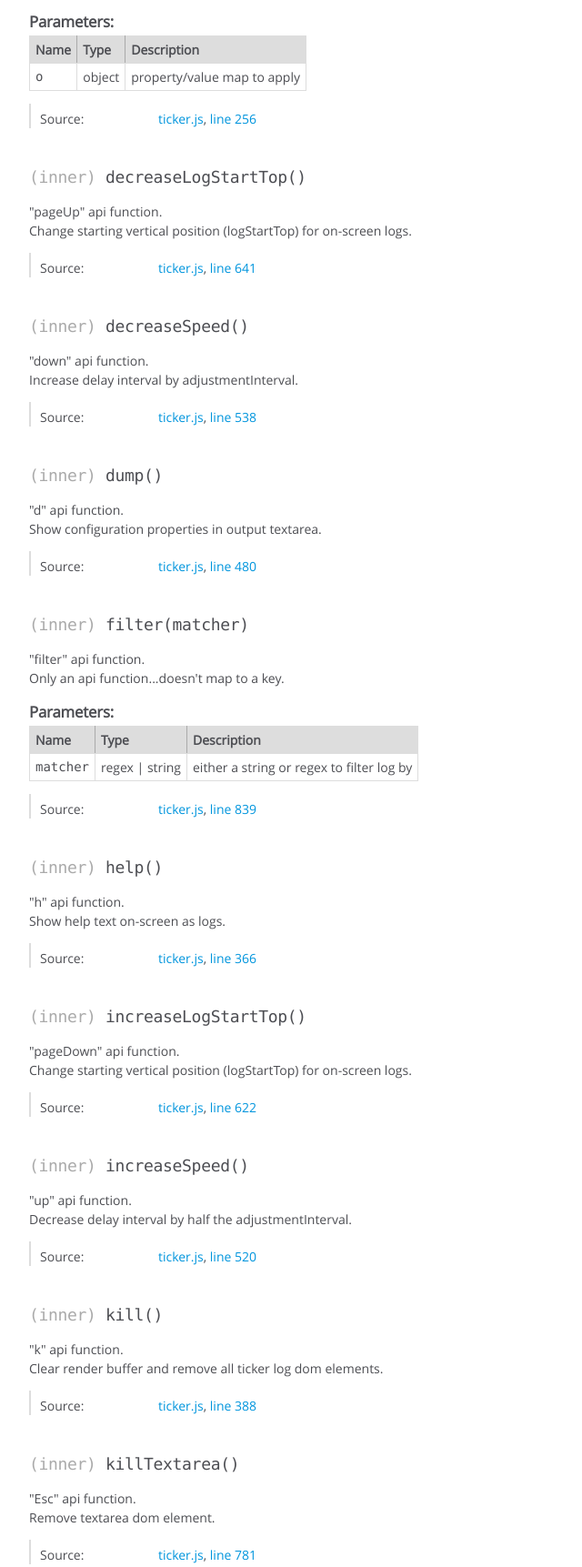
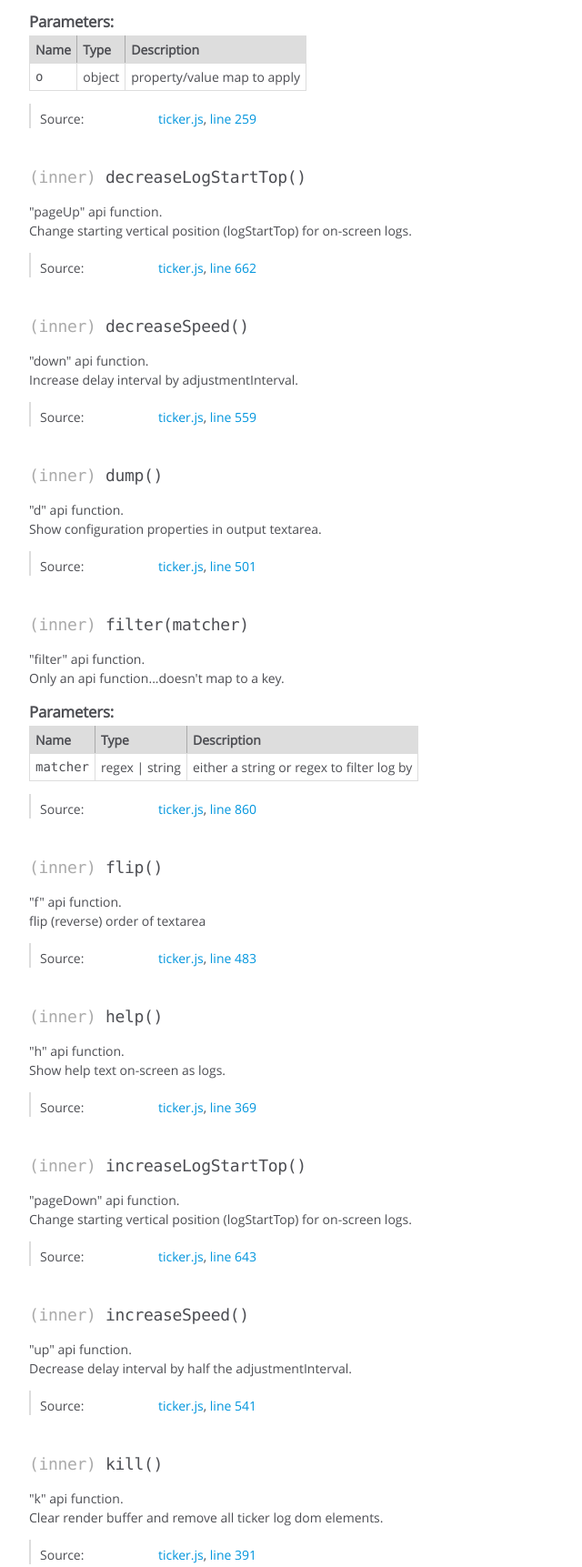
Before and after one commit to jonbri/ticker-log, a plain HTML site: page jsdoc/module-ticker-log.html in a window 1280 px wide. Shown: the part 697-2420 px from the top of the page at 91% size, without its empty margins (0-640 px from the left). Drawn offline with Linux system fonts and the light colour scheme.

Commit message:
bump to 1.1.2

```diff
--- a/jsdoc/module-ticker-log.html
+++ b/jsdoc/module-ticker-log.html
@@ -259,7 +259,7 @@ window.ticker.config({
 
     <dt class="tag-source">Source:</dt>
     <dd class="tag-source"><ul class="dummy"><li>
-        <a href="ticker.js.html">ticker.js</a>, <a href="ticker.js.html#line256">line 256</a>
+        <a href="ticker.js.html">ticker.js</a>, <a href="ticker.js.html#line259">line 259</a>
     </li></ul></dd>
 
 
@@ -342,7 +342,7 @@ Change starting vertical position (logStartTop) for on-screen logs.
 
     <dt class="tag-source">Source:</dt>
     <dd class="tag-source"><ul class="dummy"><li>
-        <a href="ticker.js.html">ticker.js</a>, <a href="ticker.js.html#line641">line 641</a>
+        <a href="ticker.js.html">ticker.js</a>, <a href="ticker.js.html#line662">line 662</a>
     </li></ul></dd>
 
 
@@ -425,7 +425,7 @@ Increase delay interval by adjustmentInterval.
 
     <dt class="tag-source">Source:</dt>
     <dd class="tag-source"><ul class="dummy"><li>
-        <a href="ticker.js.html">ticker.js</a>, <a href="ticker.js.html#line538">line 538</a>
+        <a href="ticker.js.html">ticker.js</a>, <a href="ticker.js.html#line559">line 559</a>
     </li></ul></dd>
 
 
@@ -508,7 +508,7 @@ Show configuration properties in output textarea.
 
     <dt class="tag-source">Source:</dt>
     <dd class="tag-source"><ul class="dummy"><li>
-        <a href="ticker.js.html">ticker.js</a>, <a href="ticker.js.html#line480">line 480</a>
+        <a href="ticker.js.html">ticker.js</a>, <a href="ticker.js.html#line501">line 501</a>
     </li></ul></dd>
 
 
@@ -643,7 +643,90 @@ Only an api function...doesn't map to a key.
 
     <dt class="tag-source">Source:</dt>
     <dd class="tag-source"><ul class="dummy"><li>
-        <a href="ticker.js.html">ticker.js</a>, <a href="ticker.js.html#line839">line 839</a>
+        <a href="ticker.js.html">ticker.js</a>, <a href="ticker.js.html#line860">line 860</a>
+    </li></ul></dd>
+
+
+
+
+
+
+
+</dl>
+
+
+
+
+
+
+
+
+
+
+
+
+
+
+
+
+
+
+
+
+
+    <h4 class="name" id="~flip"><span class="type-signature">(inner) </span>flip<span class="signature">()</span><span class="type-signature"></span></h4>
+
+
+
+
+
+<div class="description">
+    "f" api function.<br>
+flip (reverse) order of textarea
+</div>
+
+
+
+
+
+
+
+
+
+
+
+
+
+<dl class="details">
+
+
+
+
+
+
+
+
+
+
+
+
+
+
+
+
+
+
+
+
+
+
+
+
+
+
+    <dt class="tag-source">Source:</dt>
+    <dd class="tag-source"><ul class="dummy"><li>
+        <a href="ticker.js.html">ticker.js</a>, <a href="ticker.js.html#line483">line 483</a>
     </li></ul></dd>
 
 
@@ -726,7 +809,7 @@ Show help text on-screen as logs.
 
     <dt class="tag-source">Source:</dt>
     <dd class="tag-source"><ul class="dummy"><li>
-        <a href="ticker.js.html">ticker.js</a>, <a href="ticker.js.html#line366">line 366</a>
+        <a href="ticker.js.html">ticker.js</a>, <a href="ticker.js.html#line369">line 369</a>
     </li></ul></dd>
 
 
@@ -809,7 +892,7 @@ Change starting vertical position (logStartTop) for on-screen logs.
 
     <dt class="tag-source">Source:</dt>
     <dd class="tag-source"><ul class="dummy"><li>
-        <a href="ticker.js.html">ticker.js</a>, <a href="ticker.js.html#line622">line 622</a>
+        <a href="ticker.js.html">ticker.js</a>, <a href="ticker.js.html#line643">line 643</a>
     </li></ul></dd>
 
 
@@ -892,7 +975,7 @@ Decrease delay interval by half the adjustmentInterval.
 
     <dt class="tag-source">Source:</dt>
     <dd class="tag-source"><ul class="dummy"><li>
-        <a href="ticker.js.html">ticker.js</a>, <a href="ticker.js.html#line520">line 520</a>
+        <a href="ticker.js.html">ticker.js</a>, <a href="ticker.js.html#line541">line 541</a>
     </li></ul></dd>
 
 
@@ -975,7 +1058,7 @@ Clear render buffer and remove all ticker log dom elements.
 
     <dt class="tag-source">Source:</dt>
     <dd class="tag-source"><ul class="dummy"><li>
-        <a href="ticker.js.html">ticker.js</a>, <a href="ticker.js.html#line388">line 388</a>
+        <a href="ticker.js.html">ticker.js</a>, <a href="ticker.js.html#line391">line 391</a>
     </li></ul></dd>
 
 
@@ -1058,7 +1141,7 @@ Remove textarea dom element.
 
     <dt class="tag-source">Source:</dt>
     <dd class="tag-source"><ul class="dummy"><li>
-        <a href="ticker.js.html">ticker.js</a>, <a href="ticker.js.html#line781">line 781</a>
+        <a href="ticker.js.html">ticker.js</a>, <a href="ticker.js.html#line802">line 802</a>
     </li></ul></dd>
 
 
@@ -1147,7 +1230,7 @@ Listen to all console invocations:
 
     <dt class="tag-source">Source:</dt>
     <dd class="tag-source"><ul class="dummy"><li>
-        <a href="ticker.js.html">ticker.js</a>, <a href="ticker.js.html#line868">line 868</a>
+        <a href="ticker.js.html">ticker.js</a>, <a href="ticker.js.html#line889">line 889</a>
     </li></ul></dd>
 
 
@@ -1232,7 +1315,7 @@ Show a textarea where macro can be edited.<br>
 
     <dt class="tag-source">Source:</dt>
     <dd class="tag-source"><ul class="dummy"><li>
-        <a href="ticker.js.html">ticker.js</a>, <a href="ticker.js.html#line684">line 684</a>
+        <a href="ticker.js.html">ticker.js</a>, <a href="ticker.js.html#line705">line 705</a>
     </li></ul></dd>
 
 
@@ -1315,7 +1398,7 @@ Change log container position and alignment of log dom elements.
 
     <dt class="tag-source">Source:</dt>
     <dd class="tag-source"><ul class="dummy"><li>
-        <a href="ticker.js.html">ticker.js</a>, <a href="ticker.js.html#line579">line 579</a>
+        <a href="ticker.js.html">ticker.js</a>, <a href="ticker.js.html#line600">line 600</a>
     </li></ul></dd>
 
 
@@ -1398,7 +1481,7 @@ Change log container position and alignment of log dom elements.
 
     <dt class="tag-source">Source:</dt>
     <dd class="tag-source"><ul class="dummy"><li>
-        <a href="ticker.js.html">ticker.js</a>, <a href="ticker.js.html#line556">line 556</a>
+        <a href="ticker.js.html">ticker.js</a>, <a href="ticker.js.html#line577">line 577</a>
     </li></ul></dd>
 
 
@@ -1482,7 +1565,7 @@ Order is determined by aChannels.
 
     <dt class="tag-source">Source:</dt>
     <dd class="tag-source"><ul class="dummy"><li>
-        <a href="ticker.js.html">ticker.js</a>, <a href="ticker.js.html#line746">line 746</a>
+        <a href="ticker.js.html">ticker.js</a>, <a href="ticker.js.html#line767">line 767</a>
     </li></ul></dd>
 
 
@@ -1615,7 +1698,7 @@ Show log text in the "output textarea".
 
     <dt class="tag-source">Source:</dt>
     <dd class="tag-source"><ul class="dummy"><li>
-        <a href="ticker.js.html">ticker.js</a>, <a href="ticker.js.html#line424">line 424</a>
+        <a href="ticker.js.html">ticker.js</a>, <a href="ticker.js.html#line427">line 427</a>
     </li></ul></dd>
 
 
@@ -1698,7 +1781,7 @@ Api function to show all saved log messages.
 
     <dt class="tag-source">Source:</dt>
     <dd class="tag-source"><ul class="dummy"><li>
-        <a href="ticker.js.html">ticker.js</a>, <a href="ticker.js.html#line467">line 467</a>
+        <a href="ticker.js.html">ticker.js</a>, <a href="ticker.js.html#line470">line 470</a>
     </li></ul></dd>
 
 
@@ -1781,7 +1864,7 @@ Toggle pauseMode config prop boolean.
 
     <dt class="tag-source">Source:</dt>
     <dd class="tag-source"><ul class="dummy"><li>
-        <a href="ticker.js.html">ticker.js</a>, <a href="ticker.js.html#line406">line 406</a>
+        <a href="ticker.js.html">ticker.js</a>, <a href="ticker.js.html#line409">line 409</a>
     </li></ul></dd>
 
 
@@ -1954,7 +2037,7 @@ window.ticker.print('lorum ipsum');
 
     <dt class="tag-source">Source:</dt>
     <dd class="tag-source"><ul class="dummy"><li>
-        <a href="ticker.js.html">ticker.js</a>, <a href="ticker.js.html#line292">line 292</a>
+        <a href="ticker.js.html">ticker.js</a>, <a href="ticker.js.html#line295">line 295</a>
     </li></ul></dd>
 
 
@@ -2110,7 +2193,7 @@ Only an api function...doesn't map to a key.
 
     <dt class="tag-source">Source:</dt>
     <dd class="tag-source"><ul class="dummy"><li>
-        <a href="ticker.js.html">ticker.js</a>, <a href="ticker.js.html#line660">line 660</a>
+        <a href="ticker.js.html">ticker.js</a>, <a href="ticker.js.html#line681">line 681</a>
     </li></ul></dd>
 
 
@@ -2194,7 +2277,7 @@ Only an api function...doesn't map to a key.
 
     <dt class="tag-source">Source:</dt>
     <dd class="tag-source"><ul class="dummy"><li>
-        <a href="ticker.js.html">ticker.js</a>, <a href="ticker.js.html#line824">line 824</a>
+        <a href="ticker.js.html">ticker.js</a>, <a href="ticker.js.html#line845">line 845</a>
     </li></ul></dd>
 
 
@@ -2280,7 +2363,7 @@ Only an api function...doesn't map to a key.
 
     <dt class="tag-source">Source:</dt>
     <dd class="tag-source"><ul class="dummy"><li>
-        <a href="ticker.js.html">ticker.js</a>, <a href="ticker.js.html#line797">line 797</a>
+        <a href="ticker.js.html">ticker.js</a>, <a href="ticker.js.html#line818">line 818</a>
     </li></ul></dd>
 
 
@@ -2413,7 +2496,7 @@ Execute macro.
 
     <dt class="tag-source">Source:</dt>
     <dd class="tag-source"><ul class="dummy"><li>
-        <a href="ticker.js.html">ticker.js</a>, <a href="ticker.js.html#line723">line 723</a>
+        <a href="ticker.js.html">ticker.js</a>, <a href="ticker.js.html#line744">line 744</a>
     </li></ul></dd>
 
 
@@ -2498,7 +2581,7 @@ Generate url-friendly, json string to use for "ticker" param.
 
     <dt class="tag-source">Source:</dt>
     <dd class="tag-source"><ul class="dummy"><li>
-        <a href="ticker.js.html">ticker.js</a>, <a href="ticker.js.html#line602">line 602</a>
+        <a href="ticker.js.html">ticker.js</a>, <a href="ticker.js.html#line623">line 623</a>
     </li></ul></dd>
 
 
@@ -2581,7 +2664,7 @@ Toggle silentMode config prop boolean.
 
     <dt class="tag-source">Source:</dt>
     <dd class="tag-source"><ul class="dummy"><li>
-        <a href="ticker.js.html">ticker.js</a>, <a href="ticker.js.html#line502">line 502</a>
+        <a href="ticker.js.html">ticker.js</a>, <a href="ticker.js.html#line523">line 523</a>
     </li></ul></dd>
 
 
@@ -2664,7 +2747,7 @@ Print out test log (plus date).
 
     <dt class="tag-source">Source:</dt>
     <dd class="tag-source"><ul class="dummy"><li>
-        <a href="ticker.js.html">ticker.js</a>, <a href="ticker.js.html#line349">line 349</a>
+        <a href="ticker.js.html">ticker.js</a>, <a href="ticker.js.html#line352">line 352</a>
     </li></ul></dd>
 
 
@@ -2712,7 +2795,7 @@ Print out test log (plus date).
 <br class="clear">
 
 <footer>
-    Documentation generated by <a href="https://github.com/jsdoc3/jsdoc">JSDoc 3.4.2</a> on Fri Dec 09 2016 14:51:01 GMT-0500 (EST)
+    Documentation generated by <a href="https://github.com/jsdoc3/jsdoc">JSDoc 3.4.0</a> on Sat Dec 10 2016 20:37:57 GMT-0500 (EST)
 </footer>
 
 <script> prettyPrint(); </script>
--- a/jsdoc/styles/jsdoc-default.css
+++ b/jsdoc/styles/jsdoc-default.css
@@ -153,18 +153,11 @@ h1
     margin: 12px 24px 20px;
 }
 
-h2, h3.subsection-title
+h2, h3
 {
     font-size: 30px;
     font-weight: 700;
     letter-spacing: -1px;
-    margin-bottom: 12px;
-}
-
-h3
-{
-    font-size: 24px;
-    letter-spacing: -0.5px;
     margin-bottom: 12px;
 }
 
@@ -191,32 +184,6 @@ h6
     margin: 6px 0 3px 0;
     font-style: italic;
 }
-
-table
-{
-    border-spacing: 0;
-    border: 0;
-    border-collapse: collapse;
-}
-
-td, th
-{
-    border: 1px solid #ddd;
-    margin: 0px;
-    text-align: left;
-    vertical-align: top;
-    padding: 4px 6px;
-    display: table-cell;
-}
-
-thead tr
-{
-    background-color: #ddd;
-    font-weight: bold;
-}
-
-th { border-right: 1px solid #aaa; }
-tr > th:last-child { border-right: 1px solid #ddd; }
 
 .ancestors { color: #999; }
 .ancestors a
@@ -329,11 +296,43 @@ tr > th:last-child { border-right: 1px solid #ddd; }
   user-select: text;
 }
 
+.params, .props
+{
+    border-spacing: 0;
+    border: 0;
+    border-collapse: collapse;
+}
+
 .params .name, .props .name, .name code {
     color: #4D4E53;
     font-family: Consolas, Monaco, 'Andale Mono', monospace;
     font-size: 100%;
 }
+
+.params td, .params th, .props td, .props th
+{
+    border: 1px solid #ddd;
+    margin: 0px;
+    text-align: left;
+    vertical-align: top;
+    padding: 4px 6px;
+    display: table-cell;
+}
+
+.params thead tr, .props thead tr
+{
+    background-color: #ddd;
+    font-weight: bold;
+}
+
+.params .params thead tr, .props .props thead tr
+{
+    background-color: #fff;
+    font-weight: bold;
+}
+
+.params th, .props th { border-right: 1px solid #aaa; }
+.params thead .last, .props thead .last { border-right: 1px solid #ddd; }
 
 .params td.description > p:first-child,
 .props td.description > p:first-child
```
Also changed, not shown: index.html (+2 -2 lines), jsdoc/index.html (+1 -1 lines), jsdoc/ticker.js.html (+26 -3 lines).
